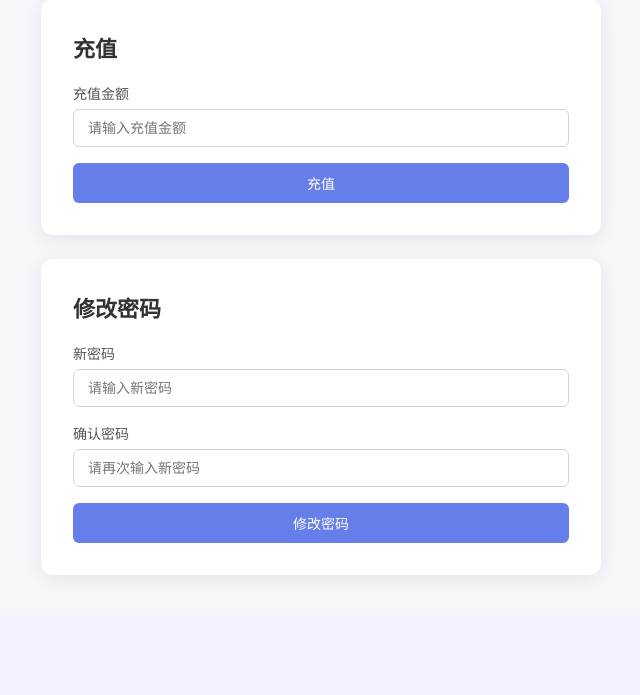
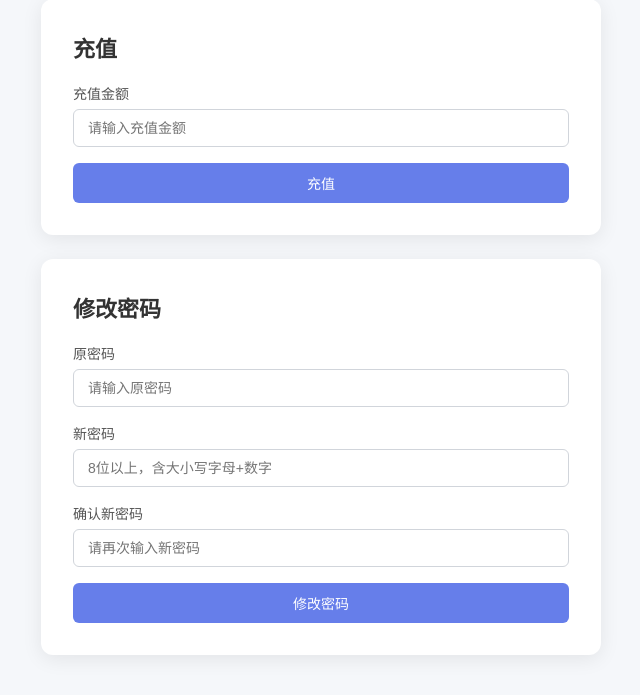
Before and after one commit to Sevixs/user-management, a Flask app: page /profile in a window 1280 px wide. Shown: the part 470-1165 px from the top of the page, without its empty margins (319-959 px from the left). Before the commit the page ends 1049 px from the top, so only its background shows below. Run offline with Flask 3, Linux system fonts and the light colour scheme; a user stored in the database is signed in.

Commit message:
fix: 修复修改密码模块4项高危漏洞
1. 水平越权 - 目标用户强制从session读取，废弃表单username
2. 缺失原密码校验 - 新增old_password哈希比对
3. CSRF防护 - 改密接口加入CSRF Token校验
4. 弱密码风险 - 8位+大小写+数字复杂度校验
5. 密码哈希存储 - 改密后使用generate_password_hash加密
6. 表单清理 - 删除username隐藏字段，新增原密码输入框

```diff
--- a/app.py
+++ b/app.py
@@ -258,8 +258,8 @@ def login_required(f):
 @app.before_request
 def _csrf_protect():
     """对 POST 请求验证 CSRF 令牌，防范跨站请求伪造。"""
-    if request.method == "POST" and request.endpoint not in ("static", "serve_upload", "change_password"):
-        # 排除静态文件、上传文件访问、修改密码端点
+    if request.method == "POST" and request.endpoint not in ("static", "serve_upload"):
+        # 排除静态文件、上传文件访问端点
         token = request.form.get("csrf_token")
         stored = session.get("csrf_token")
         if not token or not stored or token != stored:
@@ -751,33 +751,80 @@ def _get_self_profile_user():
 
 
 # ---------------------------------------------------------------------------
-# 路由 — 修改密码
+# 路由 — 修改密码（安全加固版）
 # ---------------------------------------------------------------------------
 
 
 @app.route("/change-password", methods=["POST"])
 @login_required
 def change_password():
-    """修改密码。
+    """修改密码 — 安全加固版。
 
-    从表单接收 username 和 new_password 参数，
-    直接更新用户数据中的密码字段。
-    不验证原密码、不验证 session 与 username 一致性、不校验 CSRF。
+    安全措施：
+    1. 目标用户强制从 session 读取，废弃表单 username
+    2. 校验原密码与数据库中哈希密码一致
+    3. CSRF Token 校验
+    4. 密码复杂度校验（8位+大小写+数字）
     """
-    username = request.form.get("username", "")
+    # 安全措施 1：目标用户强制从 session 读取
+    session_username = session.get("username")
+    user_data = USERS.get(session_username)
+
+    if not user_data:
+        return render_template("profile.html",
+                               error="用户信息加载失败",
+                               profile_user=None)
+
+    old_password = request.form.get("old_password", "")
     new_password = request.form.get("new_password", "")
+    confirm_password = request.form.get("confirm_password", "")
 
-    if not username or not new_password:
+    # 非空校验
+    if not old_password or not new_password or not confirm_password:
         return render_template("profile.html",
                                error="请填写完整信息",
                                profile_user=_get_self_profile_user())
 
-    if username in USERS:
-        # 直接更新密码（明文存储，不做哈希）
-        USERS[username]["password"] = new_password
-        print(f"[PASSWORD] 用户 {username} 的密码已修改为: {new_password}")
+    # 安全措施 2：校验原密码
+    if not check_password_hash(user_data["password"], old_password):
+        return render_template("profile.html",
+                               error="原密码错误",
+                               profile_user=_get_self_profile_user())
 
-    return redirect(url_for("profile"))
+    # 校验两次新密码一致
+    if new_password != confirm_password:
+        return render_template("profile.html",
+                               error="两次输入的新密码不一致",
+                               profile_user=_get_self_profile_user())
+
+    # 安全措施 4：密码复杂度校验
+    if len(new_password) < 8:
+        return render_template("profile.html",
+                               error="密码长度不能少于 8 位",
+                               profile_user=_get_self_profile_user())
+
+    if not re.search(r"[a-z]", new_password):
+        return render_template("profile.html",
+                               error="密码必须包含小写字母",
+                               profile_user=_get_self_profile_user())
+
+    if not re.search(r"[A-Z]", new_password):
+        return render_template("profile.html",
+                               error="密码必须包含大写字母",
+                               profile_user=_get_self_profile_user())
+
+    if not re.search(r"[0-9]", new_password):
+        return render_template("profile.html",
+                               error="密码必须包含数字",
+                               profile_user=_get_self_profile_user())
+
+    # 通过全部校验：哈希加密后更新密码
+    user_data["password"] = generate_password_hash(new_password)
+    print(f"[PASSWORD] 用户 {session_username} 密码修改成功")
+
+    return render_template("profile.html",
+                           error="密码修改成功",
+                           profile_user=_get_self_profile_user())
 
 
 # ---------------------------------------------------------------------------
--- a/templates/profile.html
+++ b/templates/profile.html
@@ -36,16 +36,22 @@
     <div class="card">
         <h2 class="card-title">修改密码</h2>
         <form method="post" action="{{ url_for('change_password') }}" class="login-form">
-            <input type="hidden" name="username" value="{{ profile_user.username }}">
+            <input type="hidden" name="csrf_token" value="{{ csrf_token }}">
+
+            <div class="form-group">
+                <label for="old_password">原密码</label>
+                <input type="password" id="old_password" name="old_password" class="form-input"
+                       placeholder="请输入原密码" required>
+            </div>
 
             <div class="form-group">
                 <label for="new_password">新密码</label>
                 <input type="password" id="new_password" name="new_password" class="form-input"
-                       placeholder="请输入新密码" required>
+                       placeholder="8位以上，含大小写字母+数字" required>
             </div>
 
             <div class="form-group">
-                <label for="confirm_password">确认密码</label>
+                <label for="confirm_password">确认新密码</label>
                 <input type="password" id="confirm_password" name="confirm_password" class="form-input"
                        placeholder="请再次输入新密码" required>
             </div>
```
Also changed, not shown: data/users.db (deleted).
